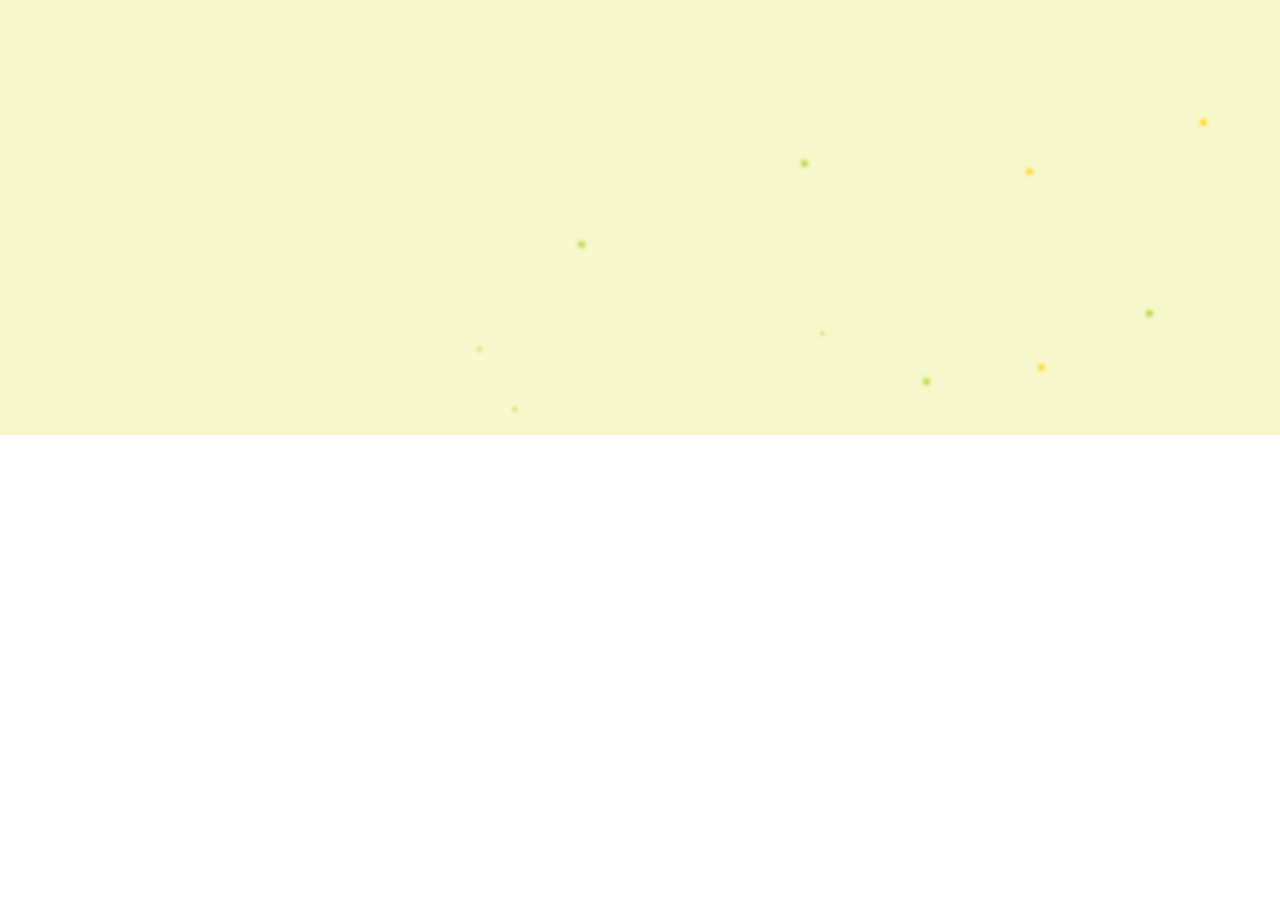
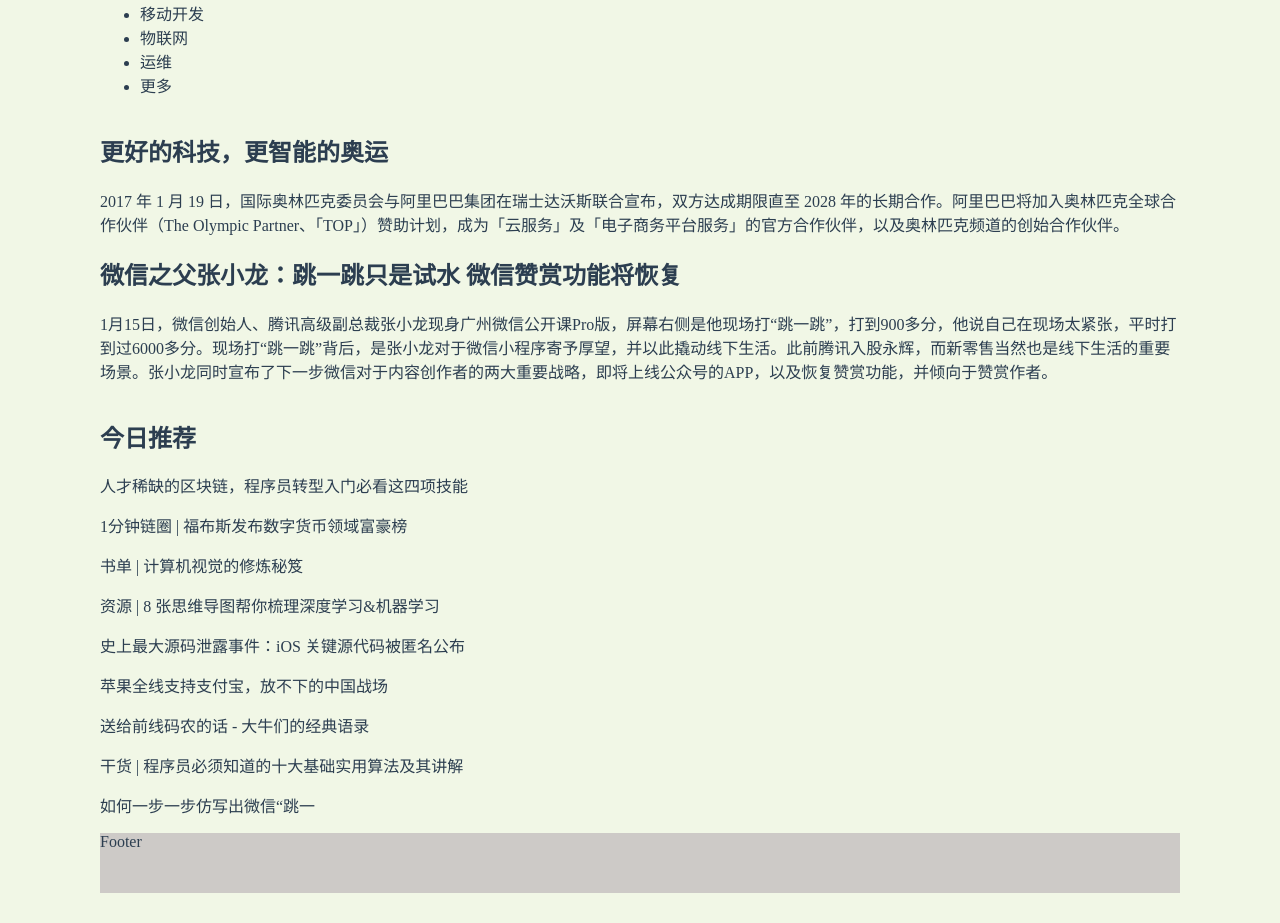
Before and after one commit to snow0119/first-demo-vue, a Vue app: page /#/blog-index in a window 1280 px wide. Shown: the part 365-1288 px from the top of the page. Before the commit the page ends 800 px from the top, so only its background shows below. Built offline with nearby package versions, Linux system fonts and the light colour scheme.

Commit message:
add blog index

```diff
--- a/src/App.vue
+++ b/src/App.vue
@@ -10,20 +10,19 @@
   }
 </script>
 
-<style>
+<style lang="stylus">
   * {
-    box-sizing: border-box;
+    box-sizing border-box
   }
 
   body {
-    margin: 0;
-    padding: 50px 0;
-    background-size: cover;
-    background: url("./assets/background.jpg") no-repeat;
+    margin 0
+    padding 0
+    background-color #f1f7e6
   }
 
   #app {
-    color: #2c3e50;
-    text-align: center;
+    color #2c3e50
+    text-align center
   }
 </style>
--- a/src/router/index.js
+++ b/src/router/index.js
@@ -28,5 +28,9 @@
     path: '/memo-detail/:memoId',
     name: 'memoDetail',
     component: () => import('../views/MemoDetail')
+  }, {
+    path: '/blog-index',
+    name: 'blogIndex',
+    component: () => import('../views/BlogIndex')
   }]
 })
--- /dev/null
+++ b/src/views/BlogIndex.vue
@@ -0,0 +1,64 @@
+<template lang="pug">
+  div(class="blog")
+    header Branding
+    section(class="left")
+      ul
+        li 推荐
+        li 资讯
+        li 人工智能
+        li 云计算/大数据
+        li 区块链
+        li 数据库
+        li 程序人生
+        li 游戏开发
+        li 研发管理
+        li 前端
+        li 移动开发
+        li 物联网
+        li 运维
+        li 更多
+    section(class="center")
+      div
+        h1 更好的科技，更智能的奥运
+        p 2017 年 1 月 19 日，国际奥林匹克委员会与阿里巴巴集团在瑞士达沃斯联合宣布，双方达成期限直至 2028 年的长期合作。阿里巴巴将加入奥林匹克全球合作伙伴（The Olympic Partner、「TOP」）赞助计划，成为「云服务」及「电子商务平台服务」的官方合作伙伴，以及奥林匹克频道的创始合作伙伴。
+      div
+        h1 微信之父张小龙：跳一跳只是试水 微信赞赏功能将恢复
+        p 1月15日，微信创始人、腾讯高级副总裁张小龙现身广州微信公开课Pro版，屏幕右侧是他现场打“跳一跳”，打到900多分，他说自己在现场太紧张，平时打到过6000多分。现场打“跳一跳”背后，是张小龙对于微信小程序寄予厚望，并以此撬动线下生活。此前腾讯入股永辉，而新零售当然也是线下生活的重要场景。张小龙同时宣布了下一步微信对于内容创作者的两大重要战略，即将上线公众号的APP，以及恢复赞赏功能，并倾向于赞赏作者。
+    section(class="right")
+      h1 今日推荐
+
+      p 人才稀缺的区块链，程序员转型入门必看这四项技能
+      p 1分钟链圈 | 福布斯发布数字货币领域富豪榜
+      p 书单 | 计算机视觉的修炼秘笈
+      p 资源 | 8 张思维导图帮你梳理深度学习&机器学习
+      p 史上最大源码泄露事件：iOS 关键源代码被匿名公布
+      p 苹果全线支持支付宝，放不下的中国战场
+      p 送给前线码农的话 - 大牛们的经典语录
+      p 干货 | 程序员必须知道的十大基础实用算法及其讲解
+      p 如何一步一步仿写出微信“跳一
+    footer Footer
+
+</template>
+
+<script>
+  export default {
+    name: 'blog-index'
+  }
+</script>
+
+<style lang="stylus">
+  .blog
+    text-align left
+    padding 30px 100px
+
+    header
+      height 80px
+      background-color rgba(197, 192, 192, 0.8)
+
+    section
+      display inline-block
+
+    footer
+      height 60px
+      background-color rgba(197, 192, 192, 0.8)
+</style>
```
